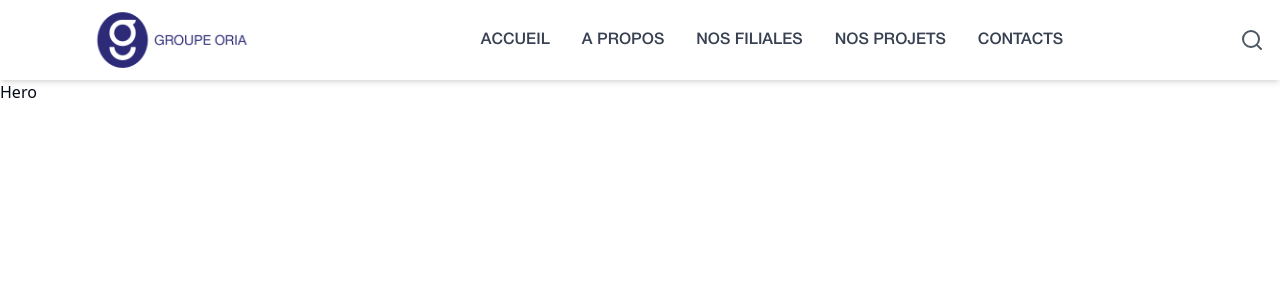
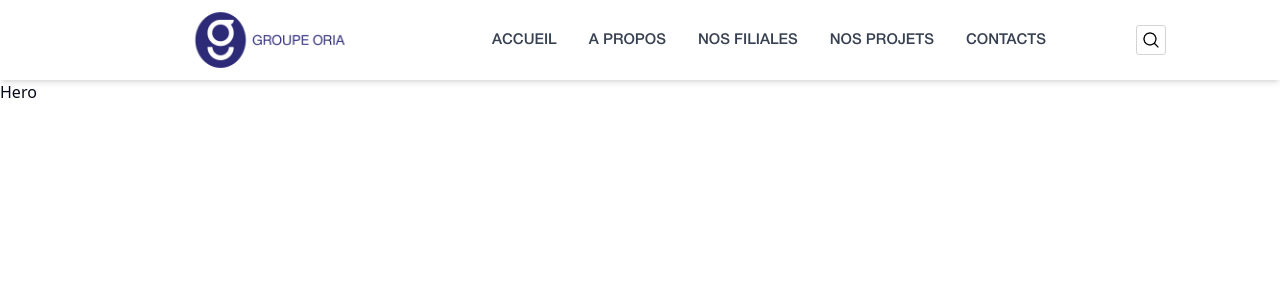
Before and after one commit to SylvHardDev/site-oria, a React (Vite) app: page / in a window 1280 px wide. Shown: the top 300 px of the page. Built offline with nearby package versions, Linux system fonts and the light colour scheme.

Commit message:
fix navbar

```diff
--- a/src/App.jsx
+++ b/src/App.jsx
@@ -6,7 +6,7 @@ function App() {
   return (
     <>
       <Navbar/>
-      <Hero / >
+      <Hero />
     </>
   )
 }
--- a/src/components/Hero/Hero.jsx
+++ b/src/components/Hero/Hero.jsx
@@ -1,6 +1,6 @@
 function Hero() {
   return (
-    <div>Hero</div>
+    <div className="h-100vh">Hero</div>
   )
 }
 
--- a/src/components/Navbar/Navbar.css
+++ b/src/components/Navbar/Navbar.css
@@ -5,5 +5,35 @@
 
 a {
   font-family: "Helvetica-Neue";
-  font-size: 16px;
+  font-size: 15px;
 }
+
+.recherche img,
+.burger img{
+  width: 30px;
+  border: 1px solid lightgray;
+  border-radius: 3px;
+  padding: 5px;
+}
+
+.lien {
+  margin-right: 0;
+}
+
+.active-link {
+  font-weight: bold;
+  color: #1a1a1a; /* couleur du texte actif */
+  position: relative; /* Position relative pour le carré */
+}
+
+.active-link::before {
+  content: '';
+  position: absolute;
+  left: -20px; /* Ajuste la distance du carré par rapport au texte */
+  top: 50%;
+  transform: translateY(-50%);
+  width: 10px;
+  height: 10px;
+  background-color: #4CAF50; /* Couleur du petit carré */
+  border-radius: 2px;
+}
--- a/src/components/Navbar/Navbar.jsx
+++ b/src/components/Navbar/Navbar.jsx
@@ -1,4 +1,6 @@
 import Logo from "../../assets/logo/logo_blue.png"
+import search from "../../assets/icons/search.png"
+import burger from "../../assets/icons/burger-bar.png"
 import { useState } from 'react';
 import "./Navbar.css"
 
@@ -7,16 +9,16 @@ export default function Navbar() {
 
   return (
     <nav className="bg-white shadow-md">
-      <div className="container mx-auto px-4 flex items-center justify-between h-20">
+      <div className="container mx-auto px-6 flex items-center justify-evenly h-20">
         {/* Logo */}
-        <div className="w flex-shrink-0">
+        <div className="flex-shrink-0">
           <a href="/">
             <img src={Logo} alt="Logo-oria" className="w-72" />
           </a>
         </div>
 
-        {/* Navigation Links - hidden on small screens */}
-        <div className="hidden md:flex space-x-8 text-gray-700">
+        {/* Navigation as - hidden on small screens */}
+        <div className="lien hidden md:flex space-x-8 text-gray-700 m-0">
           <a href="/" className="hover:text-blue-600">ACCUEIL</a>
           <a href="/about" className="hover:text-blue-600">A PROPOS</a>
           <a href="/filiales" className="hover:text-blue-600">NOS FILIALES</a>
@@ -27,20 +29,16 @@ export default function Navbar() {
         {/* Right Section: Search Icon & Mobile Menu Button */}
         <div className="flex items-center space-x-4">
           {/* Search Icon */}
-          <button className="text-gray-600 hover:text-blue-600">
-            <svg xmlns="http://www.w3.org/2000/svg" fill="none" viewBox="0 0 24 24" strokeWidth="2" stroke="currentColor" className="w-6 h-6">
-              <path strokeLinecap="round" strokeLinejoin="round" d="M11 19a8 8 0 100-16 8 8 0 000 16zM21 21l-4.35-4.35" />
-            </svg>
+          <button className="recherche text-gray-600 hover:text-blue-600">
+            <img className="icon-loop" src={search} alt="icone recherche" />
           </button>
 
           {/* Mobile Menu Button */}
           <button
-            className="md:hidden text-gray-600 hover:text-blue-600 focus:outline-none"
+            className="burger md:hidden text-gray-600 hover:text-blue-600 focus:outline-none"
             onClick={() => setIsOpen(!isOpen)}
           >
-            <svg xmlns="http://www.w3.org/2000/svg" fill="none" viewBox="0 0 24 24" strokeWidth="2" stroke="currentColor" className="w-6 h-6">
-              <path strokeLinecap="round" strokeLinejoin="round" d={isOpen ? "M6 18L18 6M6 6l12 12" : "M4 6h16M4 12h16M4 18h16"} />
-            </svg>
+            <img className="icon-burger" src={burger} alt="icone recherche" />
           </button>
         </div>
       </div>
```
Also changed, not shown: src/assets/icons/burger-bar.png (added), src/assets/icons/search.png (added).
